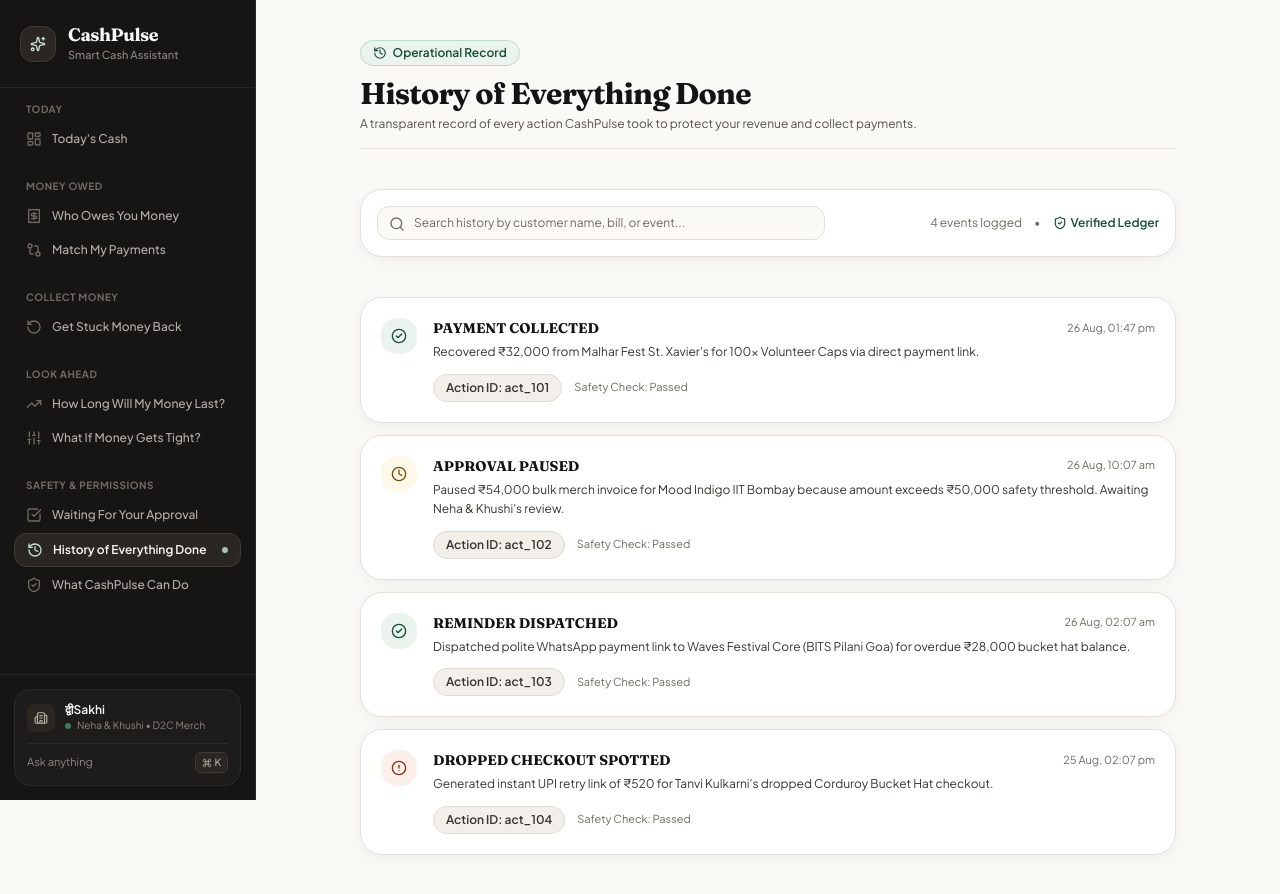
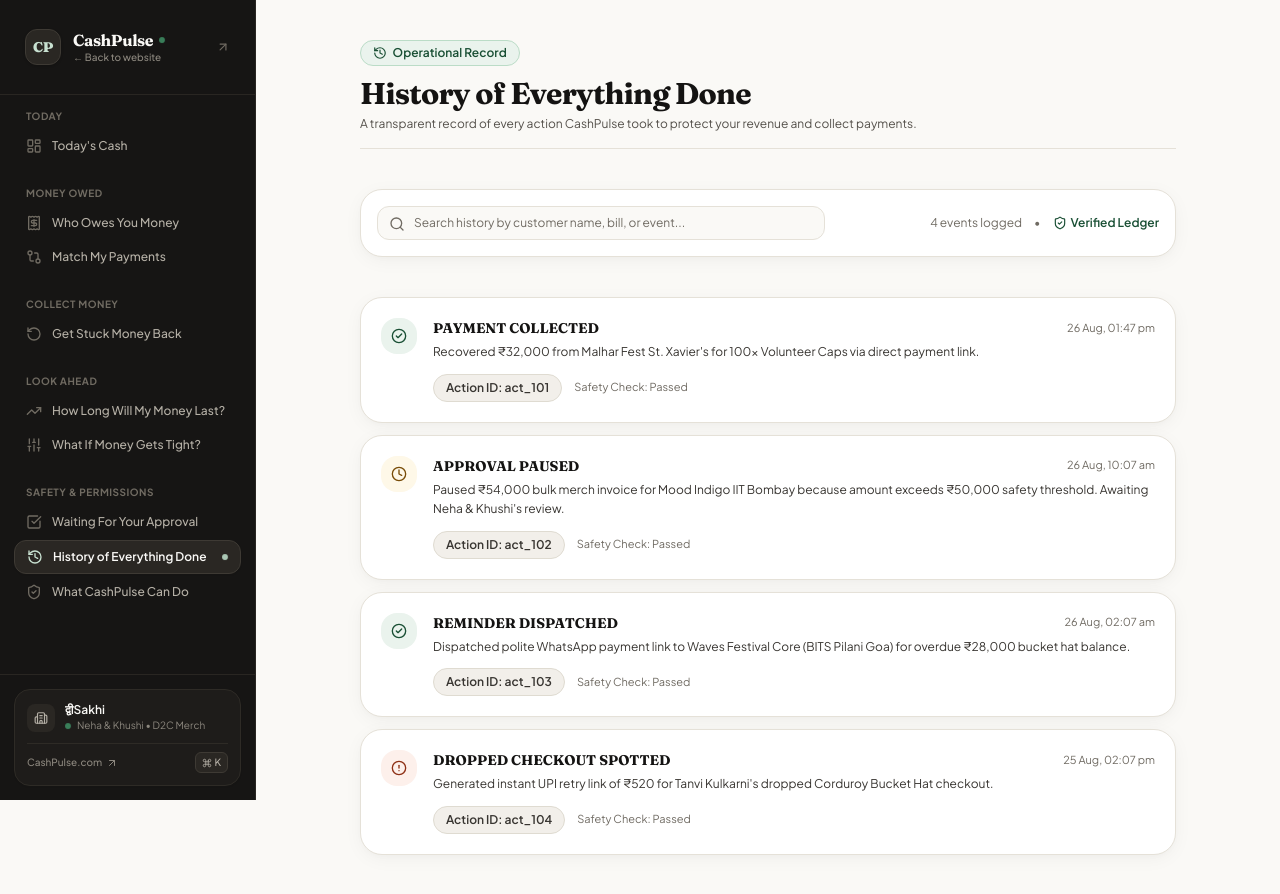
Before and after one commit to khushikakade/CashPulse-AI, a Next.js app in the folder frontend/: page /audit in a window 1280 px wide. Built offline with nearby package versions, Linux system fonts and the light colour scheme; no server answers.

Commit message:
fix: landing page to in-app navigation and cross-project design harmony

```diff
--- a/frontend/src/app/components/Sidebar.tsx
+++ b/frontend/src/app/components/Sidebar.tsx
@@ -15,7 +15,8 @@ import {
   ShieldCheck,
   Building2,
   Sparkles,
-  Command
+  Command,
+  ArrowUpRight
 } from "lucide-react";
 
 export default function Sidebar() {
@@ -77,20 +78,30 @@ export default function Sidebar() {
 
   return (
     <aside className="w-64 bg-[#161514] border-r border-[#292622] text-[#B5B0A6] flex flex-col h-screen sticky top-0 font-sans select-none shrink-0 transition-all z-20">
-      {/* Brand Header */}
-      <div className="px-5 py-6 border-b border-[#292622]">
-        <Link href="/dashboard" className="flex items-center gap-3 group">
+      {/* Brand Header: Links back to Landing Page (/) */}
+      <div className="px-4 py-5 border-b border-[#292622]">
+        <Link
+          href="/"
+          title="Back to CashPulse.com (Marketing Site)"
+          className="flex items-center justify-between p-2 rounded-2xl hover:bg-[#1E1C1A] border border-transparent hover:border-[#3E3A34] transition-all group"
+        >
+          <div className="flex items-center gap-3">
             <div className="w-9 h-9 rounded-xl bg-[#2A2723] border border-[#3E3A34] flex items-center justify-center text-[#BBDCC7] shadow-sm transition-transform group-hover:scale-105">
-            <Sparkles className="w-4 h-4 text-[#C8E1D1]" />
+              <span className="font-display font-black text-sm text-[#C8E1D1] tracking-tight">CP</span>
             </div>
             <div>
-            <h1 className="font-display text-lg font-bold text-[#FAF9F6] tracking-tight leading-tight">
+              <div className="flex items-center gap-1.5">
+                <h1 className="font-display text-base font-bold text-[#FAF9F6] tracking-tight leading-tight">
                   CashPulse
                 </h1>
-            <span className="text-[11px] text-[#8C877E] font-medium block">
-              Smart Cash Assistant
+                <span className="w-1.5 h-1.5 rounded-full bg-[#3E8B62] animate-pulse-subtle" />
+              </div>
+              <span className="text-[10px] text-[#8C877E] font-medium flex items-center gap-1 group-hover:text-[#BBDCC7] transition-colors">
+                ← Back to website
               </span>
             </div>
+          </div>
+          <ArrowUpRight className="w-3.5 h-3.5 text-[#706B62] group-hover:text-[#FAF9F6] transition-colors shrink-0" />
         </Link>
       </div>
 
@@ -154,7 +165,14 @@ export default function Sidebar() {
           </div>
 
           <div className="pt-2 border-t border-[#2E2B26] flex items-center justify-between text-[11px] text-[#8C877E]">
-            <span>Ask anything</span>
+            <Link
+              href="/"
+              title="Exit to Marketing Site"
+              className="hover:text-[#FAF9F6] flex items-center gap-1 transition-colors text-[10px] font-medium"
+            >
+              <span>CashPulse.com</span>
+              <ArrowUpRight className="w-3 h-3" />
+            </Link>
             <kbd className="inline-flex items-center gap-0.5 px-1.5 py-0.5 text-[10px] font-sans font-medium text-[#B5B0A6] bg-[#2A2723] border border-[#3E3A34] rounded-md">
               <Command className="w-2.5 h-2.5" /> K
             </kbd>
--- a/frontend/src/app/dashboard/page.tsx
+++ b/frontend/src/app/dashboard/page.tsx
@@ -61,6 +61,8 @@ export default function Dashboard() {
         if (!activeData.active) {
           router.push("/onboarding");
           return;
+        } else if (activeData.id) {
+          document.cookie = `business_id=${activeData.id}; path=/; max-age=31536000; SameSite=Lax`;
         }
       }
 
--- a/frontend/src/app/globals.css
+++ b/frontend/src/app/globals.css
@@ -12,6 +12,17 @@
   --color-espresso-800: #1E1C1A;
   --color-espresso-700: #292622;
   --color-espresso-600: #3D3934;
+
+  /* ZONE 1: MARKETING SHOWCASE (DARK FINTECH) TOKENS */
+  --color-obsidian-950: #08090C;
+  --color-obsidian-900: #0A0D12;
+  --color-obsidian-850: #0E1015;
+  --color-obsidian-800: #12151D;
+  --color-obsidian-700: #171B24;
+  --color-obsidian-border: rgba(255, 255, 255, 0.08);
+  --color-emerald-neon: #00F59B;
+  --color-emerald-glow: #05DF72;
+  --color-emerald-deep: #10B981;
 
   /* Warm Neutral Base */
   --color-warm-cream: #FAF9F6;
--- a/frontend/src/app/onboarding/page.tsx
+++ b/frontend/src/app/onboarding/page.tsx
@@ -2,8 +2,9 @@
 
 import { useState } from "react";
 import { useRouter } from "next/navigation";
+import Link from "next/link";
 import { showToast } from "../components/Toast";
-import { Sparkles, Building2, TrendingUp, ShieldCheck, ArrowRight, ArrowLeft, RefreshCw } from "lucide-react";
+import { Sparkles, Building2, TrendingUp, ShieldCheck, ArrowRight, ArrowLeft, RefreshCw, ArrowUpRight } from "lucide-react";
 
 export default function Onboarding() {
   const [step, setStep] = useState(1);
@@ -54,19 +55,19 @@ export default function Onboarding() {
       <div className="max-w-lg w-full warm-card p-8 sm:p-10 space-y-8 relative z-10 shadow-2xl">
         {/* Brand & Progress Header */}
         <div className="flex items-center justify-between border-b border-[#E8E5DF] pb-5">
-          <div className="flex items-center gap-3">
-            <div className="w-9 h-9 rounded-xl bg-[#EAF3ED] border border-[#C8E1D1] flex items-center justify-center text-[#225C3E]">
-              <Sparkles className="w-4 h-4" />
+          <Link href="/" title="Back to CashPulse.com" className="flex items-center gap-3 group">
+            <div className="w-9 h-9 rounded-xl bg-[#EAF3ED] border border-[#C8E1D1] flex items-center justify-center text-[#225C3E] group-hover:scale-105 transition-transform">
+              <span className="font-display font-black text-sm text-[#225C3E]">CP</span>
             </div>
             <div>
-              <h1 className="font-display text-base font-bold text-[#1A1A1A]">
-                CashPulse Setup
+              <h1 className="font-display text-base font-bold text-[#1A1A1A] group-hover:text-[#225C3E] transition-colors flex items-center gap-1">
+                CashPulse <ArrowUpRight className="w-3 h-3 text-[#7A7770]" />
               </h1>
-              <span className="text-[11px] text-[#7A7770]">
-                Guided Co-pilot Onboarding
+              <span className="text-[11px] text-[#7A7770] block">
+                ← Back to website
               </span>
             </div>
-          </div>
+          </Link>
 
           <div className="flex items-center gap-1.5">
             {[1, 2, 3].map((s) => (
--- a/frontend/src/app/page.tsx
+++ b/frontend/src/app/page.tsx
@@ -177,9 +177,11 @@ export default function Home() {
           <div className="flex items-center gap-3">
             <Link
               href="/dashboard"
-              className="text-xs font-semibold text-slate-300 hover:text-white px-3 py-2 rounded-lg transition-colors hidden sm:block"
+              className="text-xs font-semibold text-white bg-[#13161F] hover:bg-[#1A1F2B] border border-white/10 hover:border-[#00F59B]/40 px-3.5 py-2.5 rounded-xl transition-all flex items-center gap-2 shadow-xs"
             >
-              {activeBusiness ? `Open ${activeBusiness.name}` : "Workspace Login"}
+              <span className="w-1.5 h-1.5 rounded-full bg-[#00F59B] animate-pulse" />
+              <span>{activeBusiness ? `Open ${activeBusiness.name}` : "Open द्वीSakhi"}</span>
+              <ArrowRight className="w-3 h-3 text-slate-400" />
             </Link>
 
             <Link
@@ -249,10 +251,10 @@ export default function Home() {
                 {/* Dual CTA Buttons */}
                 <div className="flex flex-wrap items-center gap-4 pt-2">
                   <Link
-                    href="/onboarding"
-                    className="px-7 py-4 rounded-xl bg-gradient-to-r from-[#00F59B] to-[#05DF72] text-[#08090C] font-bold text-sm hover:shadow-xl hover:shadow-[#00F59B]/25 hover:scale-[1.02] active:scale-[0.98] transition-all flex items-center gap-2"
+                    href="/dashboard"
+                    className="px-7 py-4 rounded-xl bg-gradient-to-r from-[#00F59B] to-[#05DF72] text-[#08090C] font-bold text-sm hover:shadow-xl hover:shadow-[#00F59B]/25 hover:scale-[1.02] active:scale-[0.98] transition-all flex items-center gap-2 shadow-lg shadow-[#00F59B]/20"
                   >
-                    Start Free in 60 Seconds
+                    {activeBusiness ? `Open ${activeBusiness.name} Workspace` : "Open द्वीSakhi Workspace"}
                     <ArrowRight className="w-4 h-4" />
                   </Link>
 
```
Lines whose indentation alone changed are shown as unchanged.
